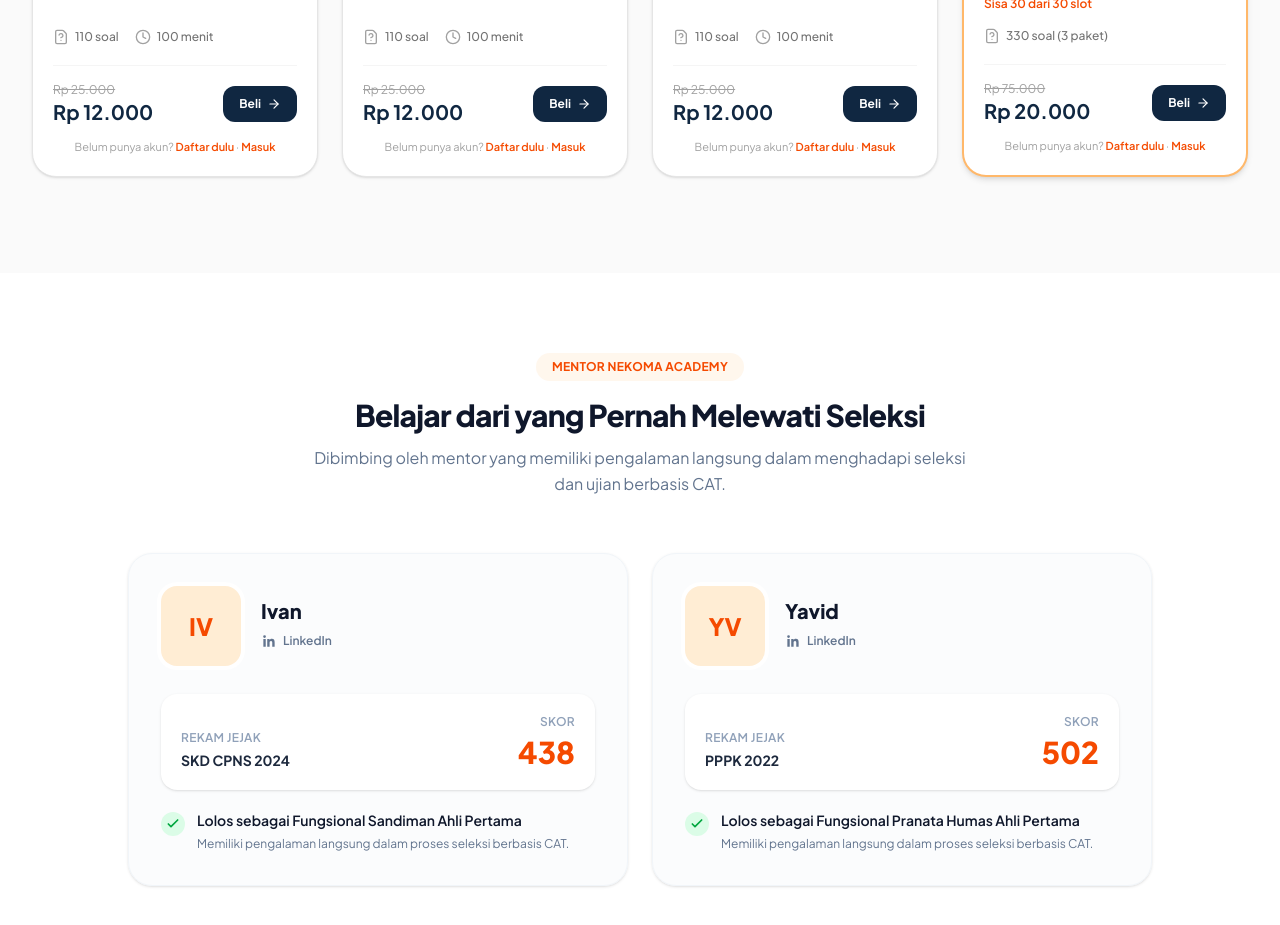
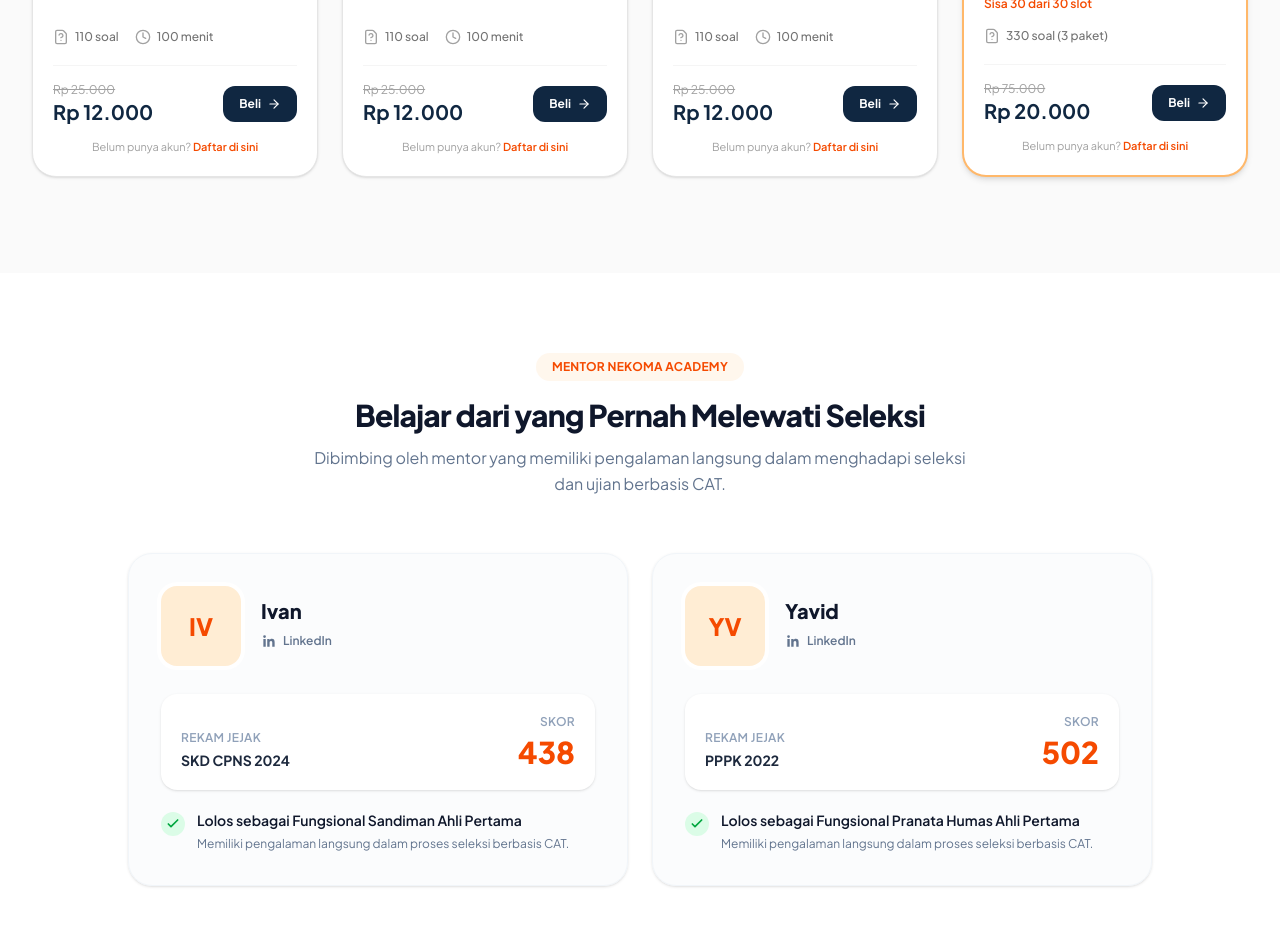
Before and after one commit to ivanmuntahir/nekoma-landing, a Next.js app: page / in a window 1280 px wide. Shown: the part 1580-2505 px from the top of the page. Built offline with nearby package versions, Linux system fonts and the light colour scheme; no server answers.

Commit message:
feat: change href

```diff
--- a/src/components/TryoutPackage.tsx
+++ b/src/components/TryoutPackage.tsx
@@ -133,16 +133,7 @@ function AccountHint() {
         rel="noopener noreferrer"
         className="font-semibold text-orange-600 hover:underline"
       >
-        Daftar dulu
-      </a>
-      {" · "}
-      <a
-        href={LOGIN_URL}
-        target="_blank"
-        rel="noopener noreferrer"
-        className="font-semibold text-orange-600 hover:underline"
-      >
-        Masuk
+        Daftar di sini
       </a>
     </p>
   );
```
